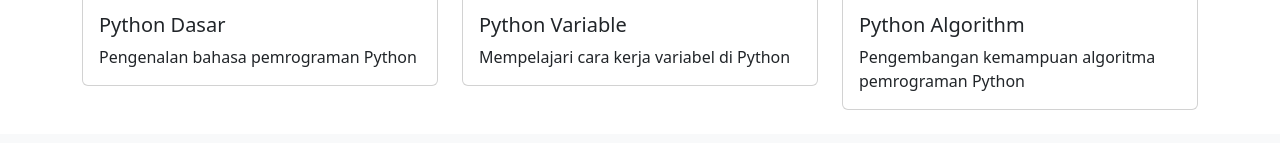
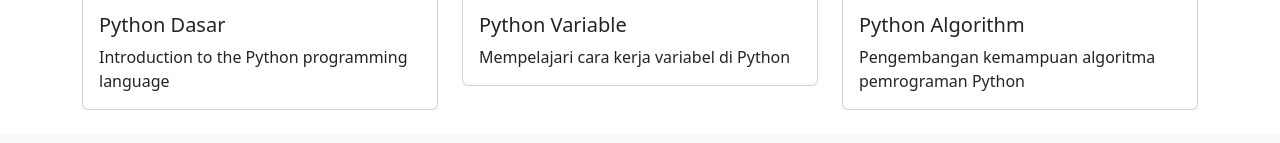
Before and after one commit to Vickycotot/Koding-Next-Indonesia, a plain HTML site: page index.html in a window 1280 px wide. Shown: the part 424-567 px from the top of the page. Drawn offline with nearby package versions, Linux system fonts and the light colour scheme.

Commit message:
Update index.html

```diff
--- a/index.html
+++ b/index.html
@@ -29,7 +29,7 @@
                     <img src="python.jpeg" class="card-img-top" alt="Project 1">
                     <div class="card-body">
                         <h5 class="card-title">Python Dasar</h5>
-                        <p class="card-text">Pengenalan bahasa pemrograman Python</p>
+                        <p class="card-text">Introduction to the Python programming language</p>
                     </div>
                 </div>
             </div>
```
